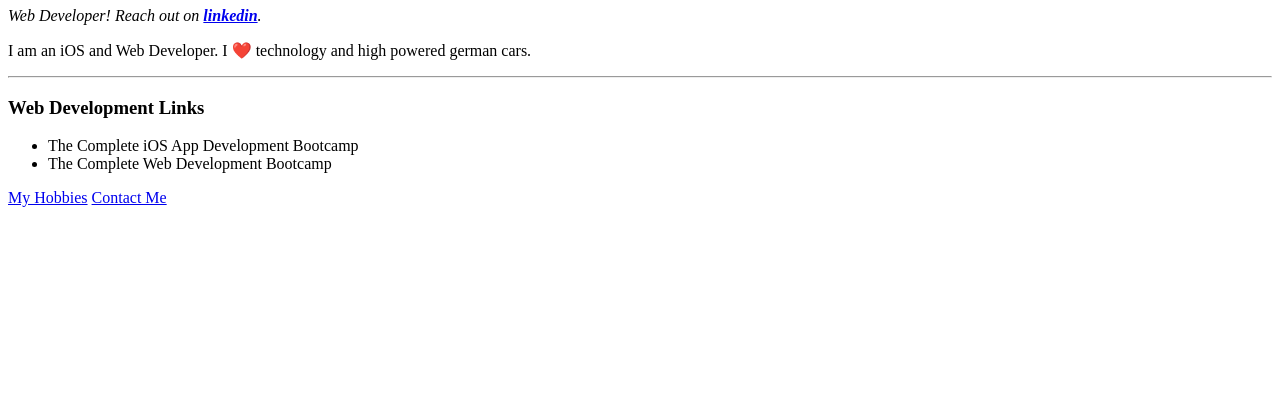
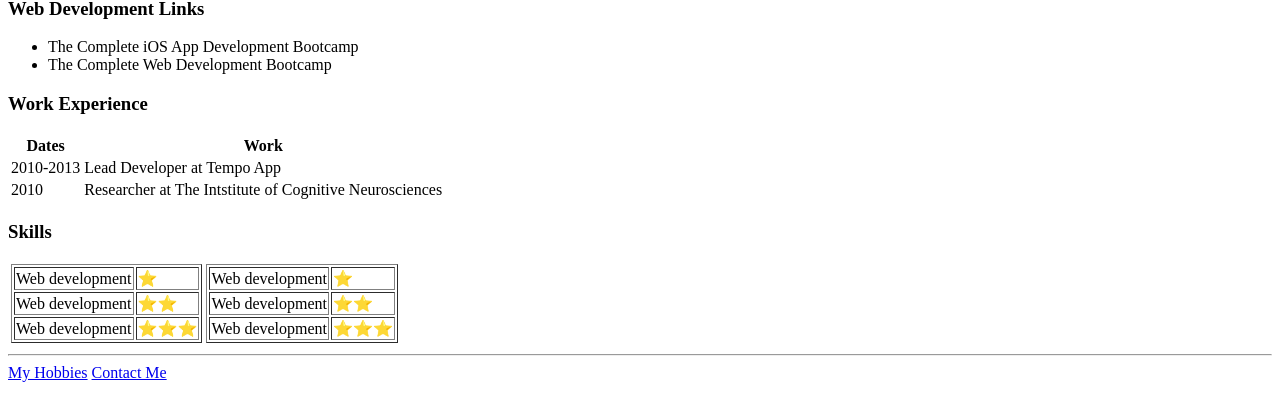
Before and after one commit to LKocaj/2023-personal-website, a plain HTML site: page index.html in a window 1280 px wide. Shown: the part 385-800 px from the top of the page. Drawn offline with Linux system fonts and the light colour scheme.

Commit message:
table building excercise

```diff
--- a/index.html
+++ b/index.html
@@ -8,16 +8,78 @@
 </head>
 
 <body>
-    <img src="images/Profile-pic-modified (1).png" alt="lawrence profile picture">
-    <h1>Lawrence Kocaj</h1>
-    <p><em>Web Developer! Reach out on <strong><a href="https://www.linkedin.com/in/lawrencekocaj/">linkedin</a></strong>.</em></p>
-    <p>I am an iOS and Web Developer. I ❤️ technology and high powered german cars.</p>
+
+    <table cellspacing="20">
+        <td><img src="images/Profile-pic-modified (1).png" alt="lawrence profile picture"></td>
+        <td><h1>Lawrence Kocaj</h1>
+            <p><em>Web Developer! Reach out on <strong><a href="https://www.linkedin.com/in/lawrencekocaj/">linkedin</a></strong>.</em></p>
+            <p>I am an iOS and Web Developer. I ❤️ technology and high powered german cars.</p></td>
+    </table>
     <hr>
     <h3>Web Development Links</h3>
     <ul>
         <li>The Complete iOS App Development Bootcamp</li>
         <li>The Complete Web Development Bootcamp</li>
     </ul>
+    <h3>Work Experience</h3>
+    <table>
+        <thead>
+            <tr>
+                <th>Dates</th>
+                <th>Work</th>
+            </tr>
+        </thead>
+        <tbody>
+            <tr>
+                <td>2010-2013</td>
+                <td>Lead Developer at Tempo App</td>
+            </tr>
+            <tr>
+                <td>2010</td>
+                <td>Researcher at The Intstitute of Cognitive Neurosciences</td>
+            </tr>
+        </tbody>
+    </table>
+    <h3>Skills</h3>
+
+    <table>
+        <tr>
+            <td>
+                <table border="1">
+                    <tr>
+                        <td>Web development</td>
+                        <td>⭐️</td>
+                    </tr>
+                    <tr>
+                        <td>Web development</td>
+                        <td>⭐️⭐️</td>
+                    </tr>
+                    <tr>
+                        <td>Web development</td>
+                        <td>⭐️⭐️⭐️</td>
+                    </tr>
+                </table>
+            </td>
+            <td>
+                <table border="1">
+                    <tr>
+                        <td>Web development</td>
+                        <td>⭐️</td>
+                    </tr>
+                    <tr>
+                        <td>Web development</td>
+                        <td>⭐️⭐️</td>
+                    </tr>
+                    <tr>
+                        <td>Web development</td>
+                        <td>⭐️⭐️⭐️</td>
+                    </tr>
+                </table>
+            </td>
+        </tr>
+    </table>
+
+    <hr>
     <a href="hobbies.html">My Hobbies</a>
     <a href="contact-me.html">Contact Me</a>
 </body>
```
